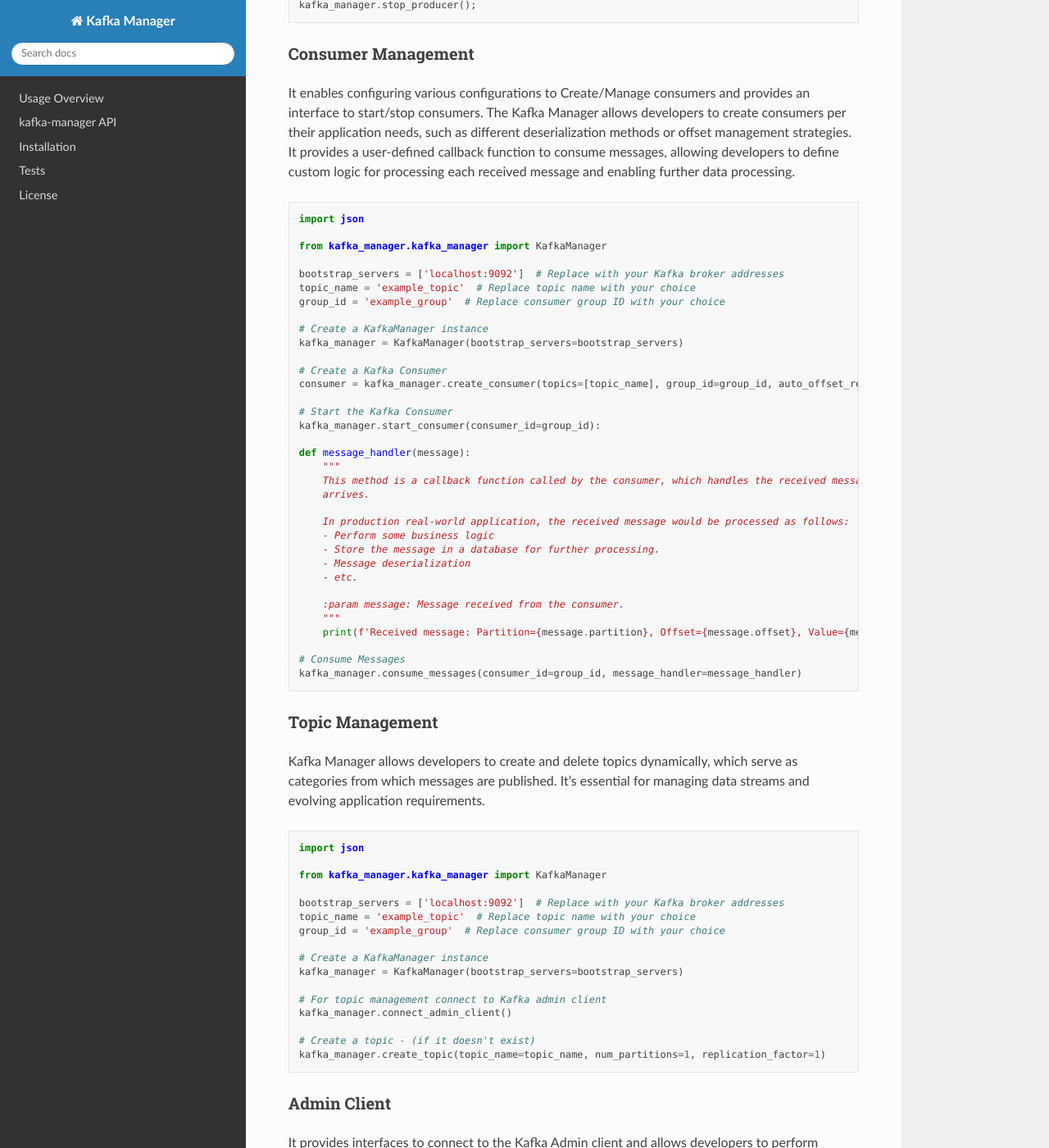
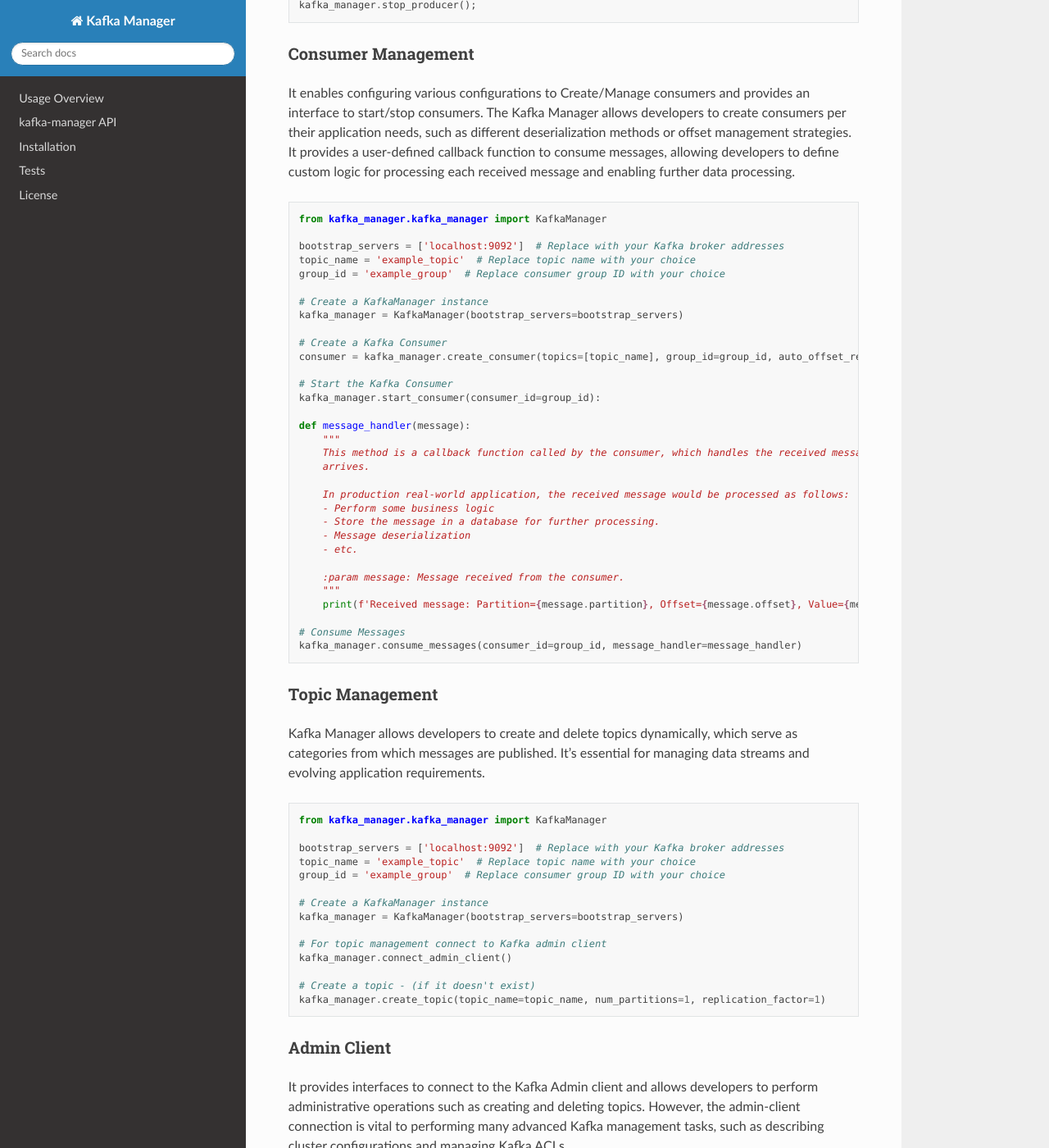
Before and after one commit to anshumanpattnaik/kafka-manager, a Sphinx documentation site: the page built from docs/index.rst, in a window 1280 px wide and 1400 px high, scrolled down 1310 px. Shown: the whole window at 82% size. Built offline with Sphinx 7.4.7 and the Read the Docs theme 3.1.0, drawn with Linux system fonts in a browser that asks for light colours.

Commit message:
Update index.rst

```diff
--- a/docs/index.rst
+++ b/docs/index.rst
@@ -65,8 +65,6 @@
 
 .. code:: python
 
-    import json
-
     from kafka_manager.kafka_manager import KafkaManager
 
     bootstrap_servers = ['localhost:9092']  # Replace with your Kafka broker addresses
@@ -106,8 +104,6 @@
 
 .. code:: python
 
-    import json
-
     from kafka_manager.kafka_manager import KafkaManager
 
     bootstrap_servers = ['localhost:9092']  # Replace with your Kafka broker addresses
@@ -128,8 +124,6 @@
 It provides interfaces to connect to the Kafka Admin client and allows developers to perform administrative operations such as creating and deleting topics. However, the admin-client connection is vital to performing many advanced Kafka management tasks, such as describing cluster configurations and managing Kafka ACLs.
 
 .. code:: python
-
-    import json
 
     from kafka_manager.kafka_manager import KafkaManager
 
```
